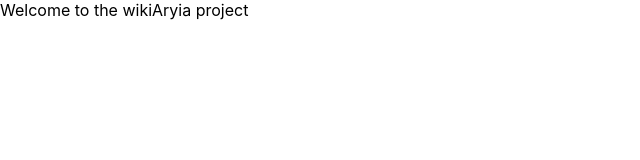
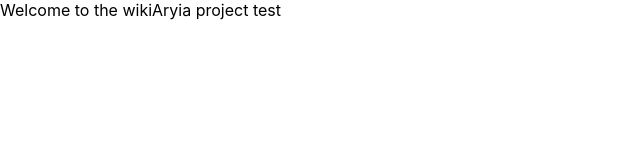
Before and after one commit to wiki-Arya-Team/wiki-aryia-frontend, a React (Create React App) app: page / in a window 1280 px wide. Shown: the top 160 px of the page, without its empty margins (0-640 px from the left). Built offline with nearby package versions, Linux system fonts and the light colour scheme.

Commit message:
as a test
test

```diff
--- a/src/App.js
+++ b/src/App.js
@@ -1,7 +1,7 @@
 import "./App.css";
 
 function App() {
-  return <div className="App">Welcome to the wikiAryia project</div>;
+  return <div className="App">Welcome to the wikiAryia project test</div>;
 }
 
 export default App;
```
